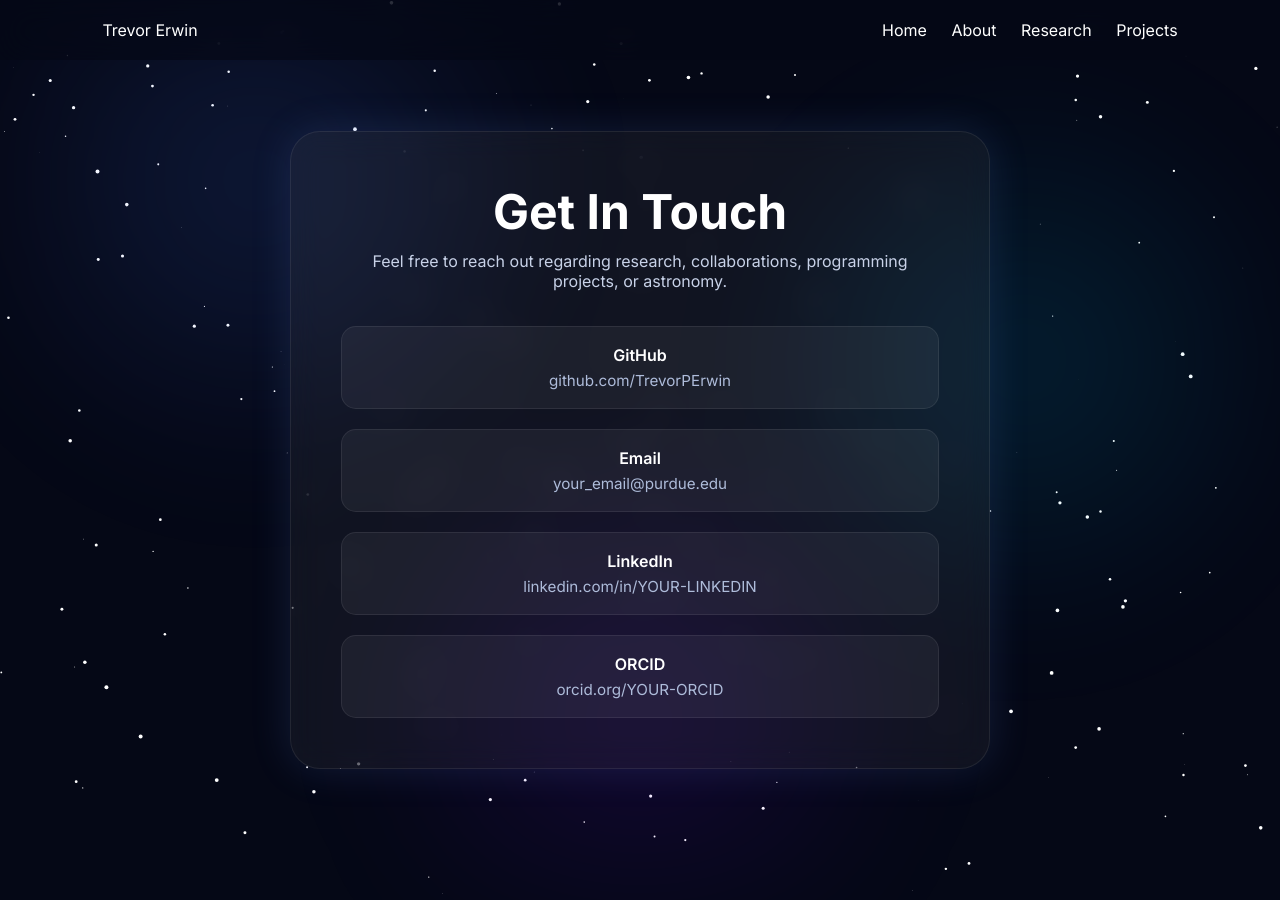
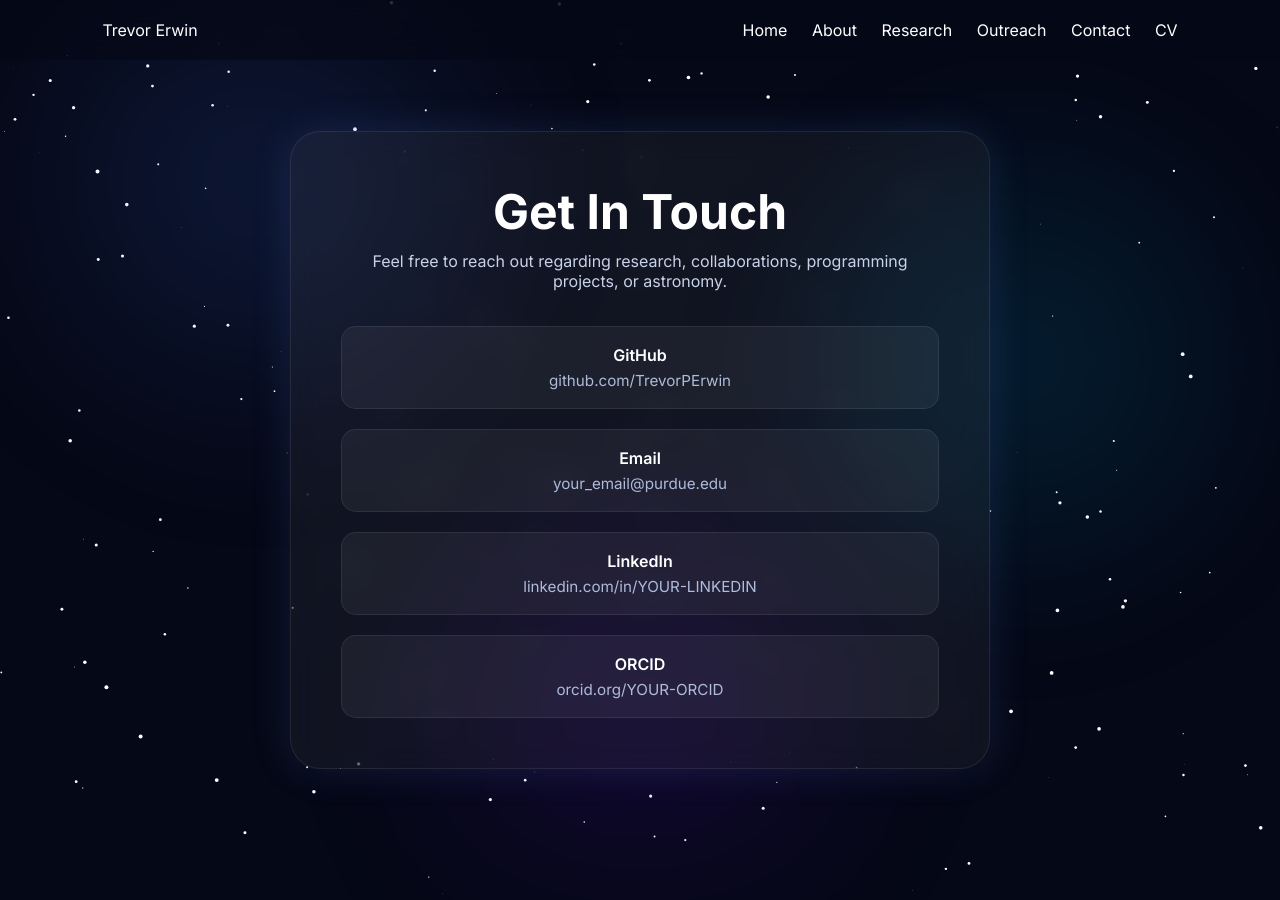
Before and after one commit to TrevorPErwin/TrevorPErwin.github.io, a Jekyll site: the page contact.html, which Jekyll copies as it is, in a window 1280 px wide. Built offline with Jekyll 4.4.1, drawn with Linux system fonts in a browser that asks for light colours.

Commit message:
Updating headers in about and contact html files

```diff
--- a/about.html
+++ b/about.html
@@ -245,7 +245,9 @@ footer{
     <a href="index.html">Home</a>
     <a href="about.html">About</a>
     <a href="research.html">Research</a>
-    <a href="projects.html">Projects</a>
+    <a href="outreach.html">Outreach</a>
+    <a href="contact.html">Contact</a>
+    <a href="CV for Trevor Erwin-3.pdf">CV</a>
 </div>
 
 </nav>
--- a/contact.html
+++ b/contact.html
@@ -215,7 +215,9 @@ nav a:hover{
     <a href="index.html">Home</a>
     <a href="about.html">About</a>
     <a href="research.html">Research</a>
-    <a href="projects.html">Projects</a>
+    <a href="outreach.html">Outreach</a>
+    <a href="contact.html">Contact</a>
+    <a href="CV for Trevor Erwin-3.pdf">CV</a>
 </div>
 
 </nav>
```
